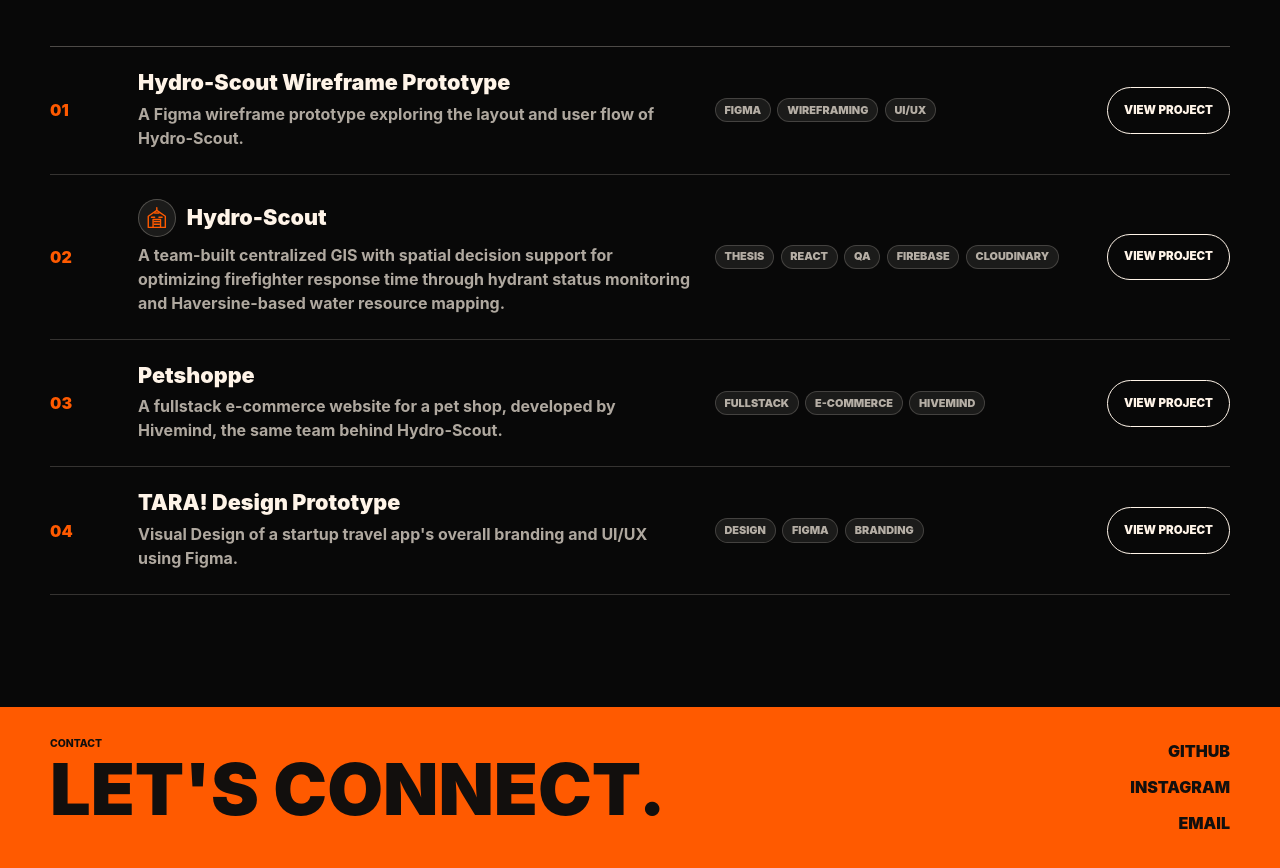
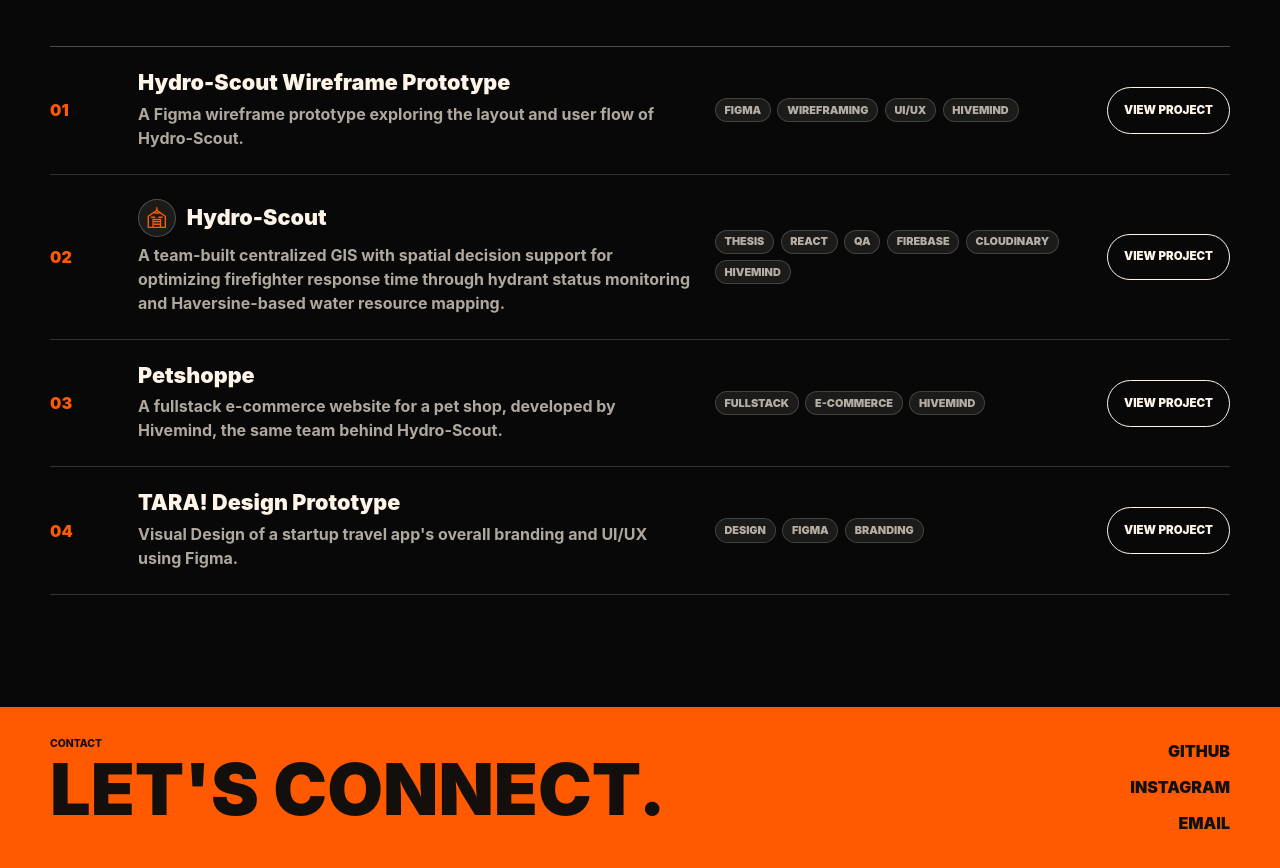
Before and after one commit to KARUUUUUU/my-portfolio-manangan, a React (Vite) app: page / in a window 1280 px wide. Shown: the part 2308-3176 px from the top of the page. Built offline with nearby package versions, Linux system fonts and the light colour scheme.

Commit message:
Update project tags and Petshoppe link

```diff
--- a/src/components/Projects.jsx
+++ b/src/components/Projects.jsx
@@ -4,7 +4,7 @@
       id: '01',
       title: 'Hydro-Scout Wireframe Prototype',
       description: 'A Figma wireframe prototype exploring the layout and user flow of Hydro-Scout.',
-      tags: ['Figma', 'Wireframing', 'UI/UX'],
+      tags: ['Figma', 'Wireframing', 'UI/UX', 'Hivemind'],
       link: 'https://www.figma.com/proto/rbhEArgc9AMs52ZR3JM22l/Hydro-Scout-Prototype?node-id=10-2&p=f&t=GxesLKQ0CoQ5KVc3-0&scaling=min-zoom&content-scaling=fixed&page-id=0%3A1&starting-point-node-id=10%3A2',
     },
     {
@@ -13,7 +13,7 @@
       icon: 'station',
       description:
         'A team-built centralized GIS with spatial decision support for optimizing firefighter response time through hydrant status monitoring and Haversine-based water resource mapping.',
-      tags: ['Thesis', 'React', 'QA', 'Firebase', 'Cloudinary'],
+      tags: ['Thesis', 'React', 'QA', 'Firebase', 'Cloudinary', 'Hivemind'],
       link: 'https://hivemind-hydro-scout.vercel.app/',
     },
     {
@@ -21,7 +21,7 @@
       title: 'Petshoppe',
       description: 'A fullstack e-commerce website for a pet shop, developed by Hivemind, the same team behind Hydro-Scout.',
       tags: ['Fullstack', 'E-commerce', 'Hivemind'],
-      link: 'https://petshoppe-gamma.vercel.app/',
+      link: 'https://petshoppee.vercel.app/',
     },
     {
       id: '04',
```
